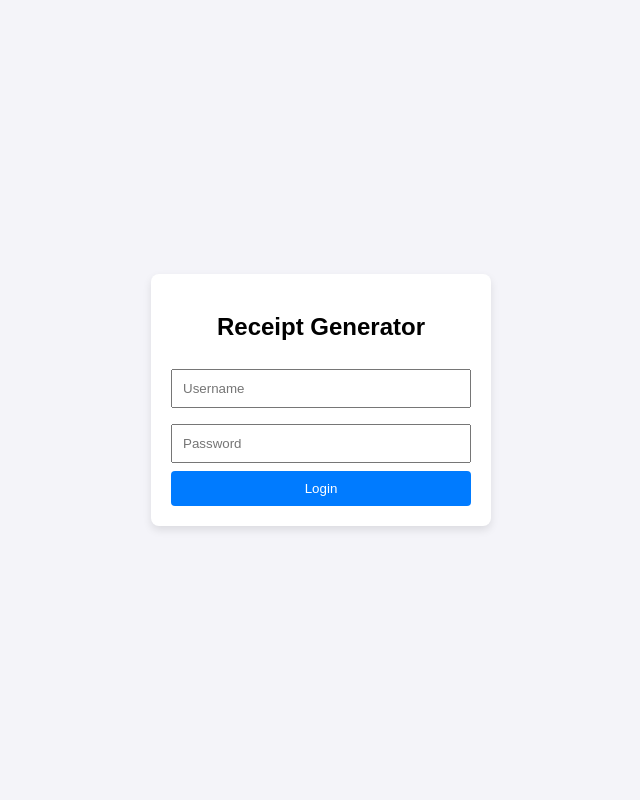
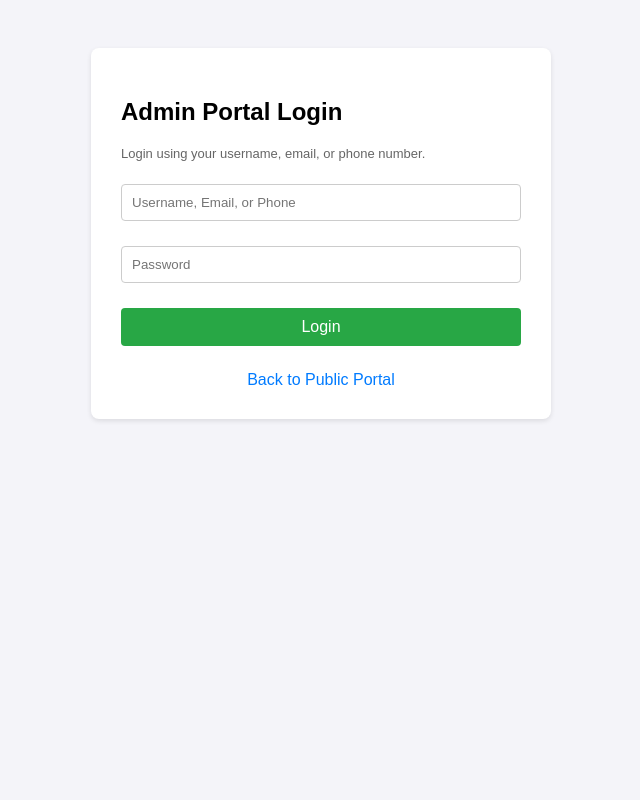
Before and after one commit to Johnpaulhub/receipt-generator, a Python web app: template templates/login.html in a window 1280 px wide. Shown: the whole page, without its empty margins (319-959 px from the left). Run offline with Jinja, Linux system fonts and the light colour scheme; the template is opened without the code that fills it, so the values that code supplies are empty.

Commit message:
Update login.html

```diff
--- a/templates/login.html
+++ b/templates/login.html
@@ -1,26 +1,29 @@
 <!DOCTYPE html>
-<html lang="en">
+<html>
 <head>
-    <meta charset="UTF-8">
+    <title>Admin Login</title>
     <meta name="viewport" content="width=device-width, initial-scale=1.0">
-    <title>Login - Receipt Generator</title>
     <style>
-        body { font-family: Arial, sans-serif; display: flex; justify-content: center; align-items: center; height: 100vh; background-color: #f4f4f9; margin: 0; }
-        .login-card { background: white; padding: 20px; border-radius: 8px; box-shadow: 0 4px 8px rgba(0,0,0,0.1); width: 300px; }
-        h2 { margin-bottom: 20px; text-align: center; }
-        input { width: 100%; padding: 10px; margin: 8px 0; box-sizing: border-box; }
-        button { width: 100%; padding: 10px; background-color: #007bff; color: white; border: none; border-radius: 4px; cursor: pointer; }
-        button:hover { background-color: #0056b3; }
+        body { font-family: Arial, sans-serif; background: #f4f4f9; padding: 40px; }
+        .container { max-width: 400px; background: #fff; padding: 30px; border-radius: 8px; margin: auto; box-shadow: 0 2px 5px rgba(0,0,0,0.1); }
+        input, button { width: 100%; padding: 10px; margin-top: 10px; margin-bottom: 15px; border: 1px solid #ccc; border-radius: 4px; box-sizing: border-box; }
+        button { background: #28a745; color: white; border: none; font-size: 16px; cursor: pointer; }
+        .error { color: red; font-size: 14px; margin-bottom: 10px; }
     </style>
 </head>
 <body>
-    <div class="login-card">
-        <h2>Receipt Generator</h2>
-        <form action="/login" method="POST">
-            <input type="text" name="username" placeholder="Username" required>
+    <div class="container">
+        <h2>Admin Portal Login</h2>
+        <p style="font-size: 13px; color: #666;">Login using your username, email, or phone number.</p>
+        {% if error %}
+            <div class="error">{{ error }}</div>
+        {% endif %}
+        <form method="POST">
+            <input type="text" name="identifier" placeholder="Username, Email, or Phone" required>
             <input type="password" name="password" placeholder="Password" required>
             <button type="submit">Login</button>
         </form>
+        <a href="/" style="display:block; text-align:center; margin-top:10px; color:#007BFF; text-decoration:none;">Back to Public Portal</a>
     </div>
 </body>
 </html>
```
